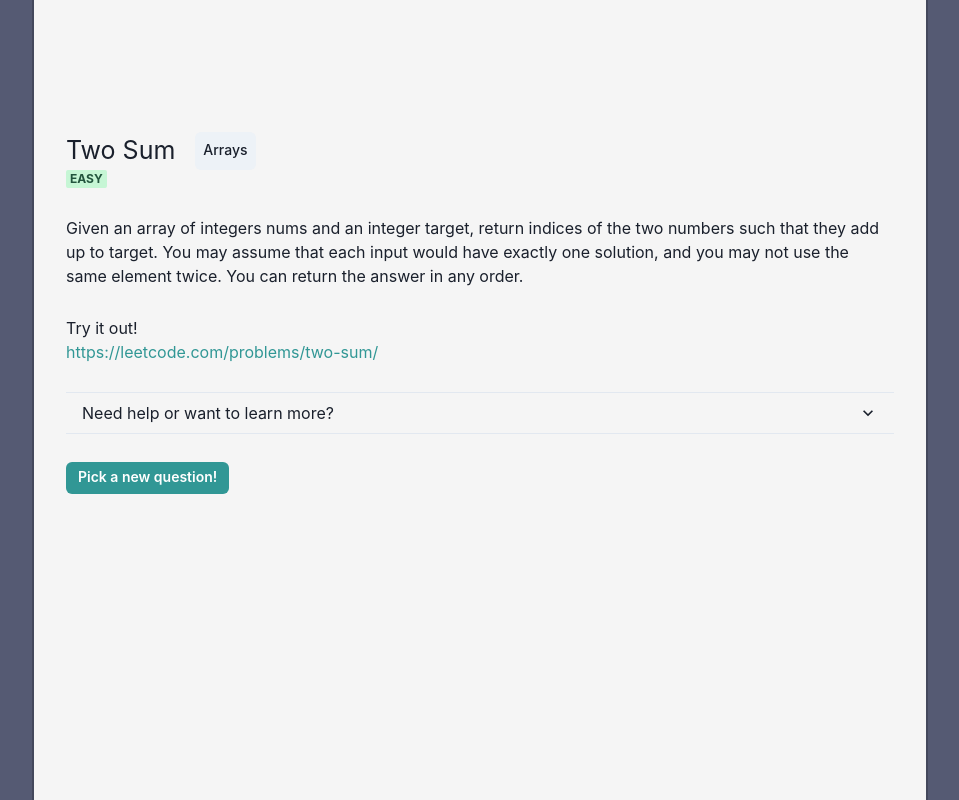
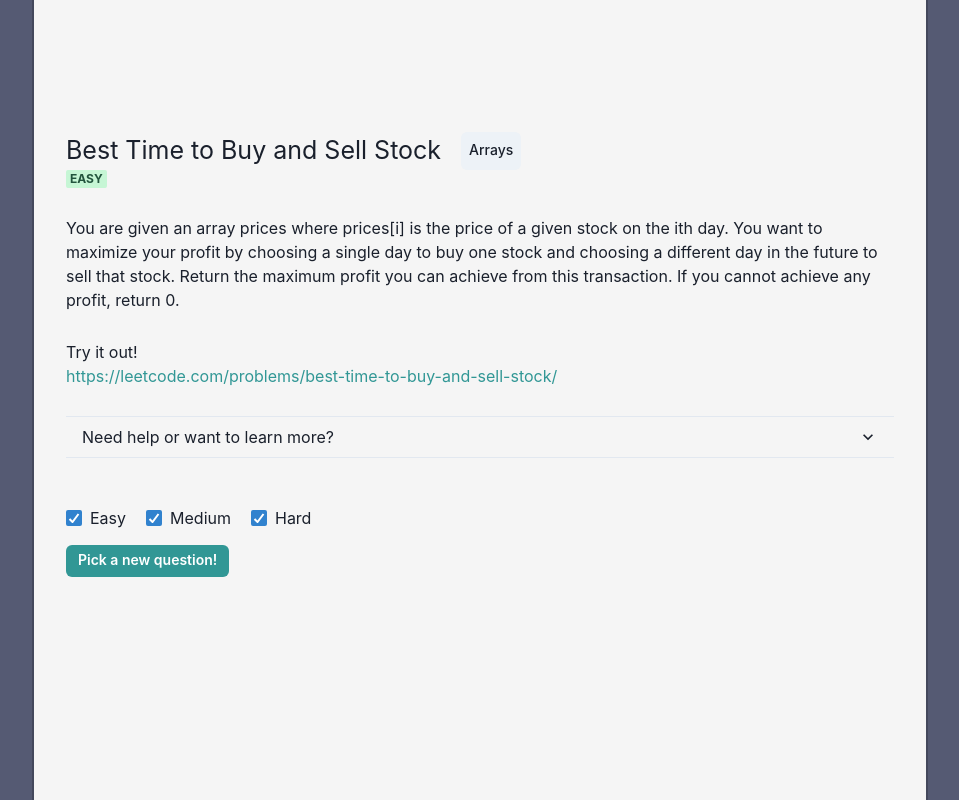
Before and after one commit to bfischer/blind75-randomizer, a React (Create React App) app: page / in a window 1280 px wide. Shown: the whole page, without its empty margins (160-1119 px from the left). Built offline with nearby package versions, Linux system fonts and the light colour scheme.

Commit message:
Added filtering capability, added more questions and resources

```diff
--- a/src/data/questions.js
+++ b/src/data/questions.js
@@ -15,6 +15,70 @@ const questions = [
                 resourceType: "video",
                 link: "https://www.youtube.com/watch?v=Yyyi12oaK94",
                 title: "LeetCode Exercise in Java Tutorial - Two Sum FAST Solution"
+            },
+        ],
+    },
+    {
+        title: "Best Time to Buy and Sell Stock",
+        category: "Arrays",
+        difficulty: "Easy",
+        description: "You are given an array prices where prices[i] is the price of a given stock on the ith day. You want to maximize your profit by choosing a single day to buy one stock and choosing a different day in the future to sell that stock. Return the maximum profit you can achieve from this transaction. If you cannot achieve any profit, return 0.",
+        link: "https://leetcode.com/problems/best-time-to-buy-and-sell-stock/",
+        resources: [
+            {
+                resourceType: "video",
+                link: "https://www.youtube.com/watch?v=3RHCb8LY-X4",
+                title: "LeetCode Best Time to Buy and Sell Stock Solution Explained - Java"
+            },
+            {
+                resourceType: "video",
+                link: "https://www.youtube.com/watch?v=9ZMMNyHy3z4",
+                title: "LeetCode Solution - 121 Best time to Buy and Sell Stock | Javascript"
+            },
+        ],
+    },
+    {
+        title: "Contains Duplicate",
+        category: "Arrays",
+        difficulty: "Easy",
+        description: "Given an integer array nums, return true if any value appears at least twice in the array, and return false if every element is distinct.",
+        link: "https://leetcode.com/problems/contains-duplicate/",
+    },
+    {
+        title: "Product of Array Except Self",
+        category: "Arrays",
+        difficulty: "Medium",
+        description: "Given an integer array nums, return an array answer such that answer[i] is equal to the product of all the elements of nums except nums[i]. The product of any prefix or suffix of nums is guaranteed to fit in a 32-bit integer. You must write an algorithm that runs in O(n) time and without using the division operation.",
+        link: "https://leetcode.com/problems/product-of-array-except-self/",
+        resources: [
+            {
+                resourceType: "video",
+                link: "https://www.youtube.com/watch?v=tSRFtR3pv74",
+                title: "LeetCode 238. Product of Array Except Self (Solution Explained)"
+            },
+            {
+                resourceType: "video",
+                link: "https://www.youtube.com/watch?v=gREVHiZjXeQ",
+                title: "Product of array except self | Leetcode #238"
+            },
+        ],
+    },
+    {
+        title: "Maxiumum Subarray",
+        category: "Arrays",
+        difficulty: "Medium",
+        description: "Given an integer array nums, find the subarray which has the largest sum and return its sum.",
+        link: "https://leetcode.com/problems/maximum-subarray/",
+        resources: [
+            {
+                resourceType: "video",
+                link: "https://www.youtube.com/watch?v=jnoVtCKECmQ",
+                title: "Kadane's Algorithm - Maximum Sum Subarray (Amazon Coding Interview Question)"
+            },
+            {
+                resourceType: "video",
+                link: "https://www.youtube.com/watch?v=A6foafQNih8",
+                title: "Leetcode - Maximum Subarray (Python)"
             },
         ],
     },
--- a/src/features/Randomizer/Randomizer.jsx
+++ b/src/features/Randomizer/Randomizer.jsx
@@ -4,25 +4,42 @@ import {
     Button,
     ButtonGroup,
     Badge,
+    Checkbox,
+    CheckboxGroup,
     Accordion,
     AccordionItem,
     AccordionButton,
     AccordionPanel,
     AccordionIcon,
     Link,
+    Stack,
     Tag } from '@chakra-ui/react'
 import styles from "./Randomizer.module.css";
 import questions from "../../data/questions";
 
+const initialFilterState = {
+    easy: true,
+    medium: true,
+    hard: true
+}
+
 const Randomizer = (props) => {
-    const [question, setQuestion] = React.useState(getRandomQuestion());
+    const [question, setQuestion] = React.useState(null);
+    const [filters, setFilters] = React.useState(initialFilterState);
+
+    React.useEffect(() => {
+        setQuestion(getRandomQuestion());
+    }, [getRandomQuestion])
 
     function getRandomInt(max) {
         return Math.floor(Math.random() * max);
     }
 
     function getRandomQuestion() {
-        return questions[getRandomInt(questions.length)];
+        let currentFilters = Object.keys(filters).filter(key => filters[key]);
+        let filteredQuestions = questions.filter(q => currentFilters.includes(q.difficulty.toLowerCase()));
+
+        return filteredQuestions[getRandomInt(filteredQuestions.length)];
     }
 
     function handleNewQuestion() {
@@ -40,6 +57,20 @@ const Randomizer = (props) => {
         }
 
         return <Badge colorScheme={'red'}>Hard</Badge>
+    }
+
+    function handleFilterChange(filter) {
+        let newFilters = {...filters};
+        newFilters[filter] = !filters[filter];
+
+        //C heck if every filter is set to false,
+        // if so, don't allow it.
+        // We want to prevent the user from unchecking all filters.
+        let enabledFilters = Object.keys(newFilters).filter(key => newFilters[key]);
+
+        if(!enabledFilters || !enabledFilters.length) return;
+
+        setFilters(newFilters);
     }
 
     function renderQuestionResources() {
@@ -61,9 +92,9 @@ const Randomizer = (props) => {
                             Check out these resources!
 
                             {
-                                question.resources.map((resource) => {
-                                    return <div className={styles['randomizer-question-resource']}>
-                                        <Link color='teal.500' href={resource.link}>
+                                question.resources.map((resource, index) => {
+                                    return <div key={`${index} + ${resource.link}`}className={styles['randomizer-question-resource']}>
+                                        <Link color='teal.500' href={resource.link} isExternal>
                                             {resource.title}
                                         </Link>
                                     </div>
@@ -75,6 +106,8 @@ const Randomizer = (props) => {
             </div>
         </>
     }
+
+    if(!question) return null;
 
     return <>
         <div className={styles['randomizer']}>
@@ -95,12 +128,25 @@ const Randomizer = (props) => {
                 </div>
                 <div className={styles['randomizer-link']}>
                     <p>Try it out! </p>
-                    <Link color='teal.500' href={question.link}>
+                    <Link color='teal.500' href={question.link} isExternal>
                         {question.link}
                     </Link>
                 </div>
                 {renderQuestionResources()}
                 <div className={styles['randomizer-navigation']}>
+                    <CheckboxGroup>
+                        <Stack spacing={[1, 5]} direction={['column', 'row']}>
+                            <Checkbox size='md' isChecked={filters.easy} onChange={() => handleFilterChange("easy")}>
+                                Easy
+                            </Checkbox>
+                            <Checkbox size='md'isChecked={filters.medium} onChange={() => handleFilterChange("medium")}>
+                                Medium
+                            </Checkbox>
+                            <Checkbox size='md' isChecked={filters.hard} onChange={() => handleFilterChange("hard")}>
+                                Hard
+                            </Checkbox>
+                        </Stack>
+                    </CheckboxGroup>
                     <ButtonGroup>
                         <Button colorScheme='teal' size='sm' onClick={handleNewQuestion}>
                             Pick a new question!
--- a/src/features/Randomizer/Randomizer.module.css
+++ b/src/features/Randomizer/Randomizer.module.css
@@ -17,3 +17,10 @@
     display: flex;
     gap: 20px;
 }
+
+.randomizer .randomizer-navigation {
+    display: flex;
+    flex-direction: column;
+    padding-top: 20px;
+    gap: 15px;
+}
```
